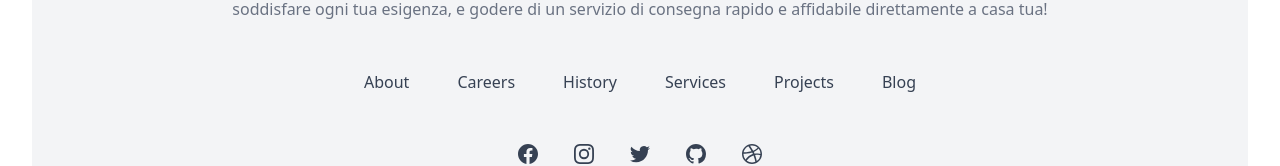
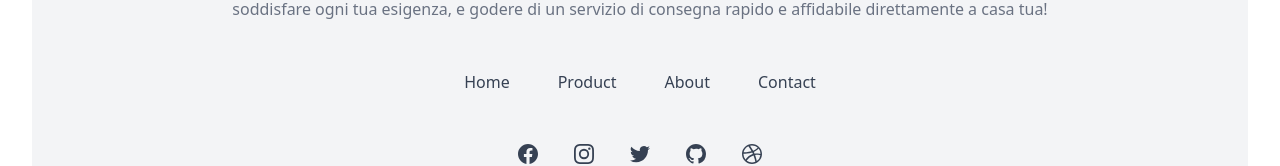
Before and after one commit to Sasy161800101/PROJECT-2.0, a React (Vite) app in the folder project2/: page / in a window 1280 px wide. Shown: the part 401-567 px from the top of the page. Built offline with nearby package versions, Linux system fonts and the light colour scheme; no server answers.

Commit message:
modificato footer

```diff
--- a/project2/src/componenti/footer.tsx
+++ b/project2/src/componenti/footer.tsx
@@ -13,27 +13,19 @@ function Footer() {
 
     <ul className="mt-12 flex flex-wrap justify-center gap-6 md:gap-8 lg:gap-12">
       <li>
+        <a className="text-gray-700 transition hover:text-gray-700/75" href="#"> Home </a>
+      </li>
+
+      <li>
+        <a className="text-gray-700 transition hover:text-gray-700/75" href="#"> Product </a>
+      </li>
+
+      <li>
         <a className="text-gray-700 transition hover:text-gray-700/75" href="#"> About </a>
       </li>
 
       <li>
-        <a className="text-gray-700 transition hover:text-gray-700/75" href="#"> Careers </a>
-      </li>
-
-      <li>
-        <a className="text-gray-700 transition hover:text-gray-700/75" href="#"> History </a>
-      </li>
-
-      <li>
-        <a className="text-gray-700 transition hover:text-gray-700/75" href="#"> Services </a>
-      </li>
-
-      <li>
-        <a className="text-gray-700 transition hover:text-gray-700/75" href="#"> Projects </a>
-      </li>
-
-      <li>
-        <a className="text-gray-700 transition hover:text-gray-700/75" href="#"> Blog </a>
+        <a className="text-gray-700 transition hover:text-gray-700/75" href="#"> Contact </a>
       </li>
     </ul>
 
```
